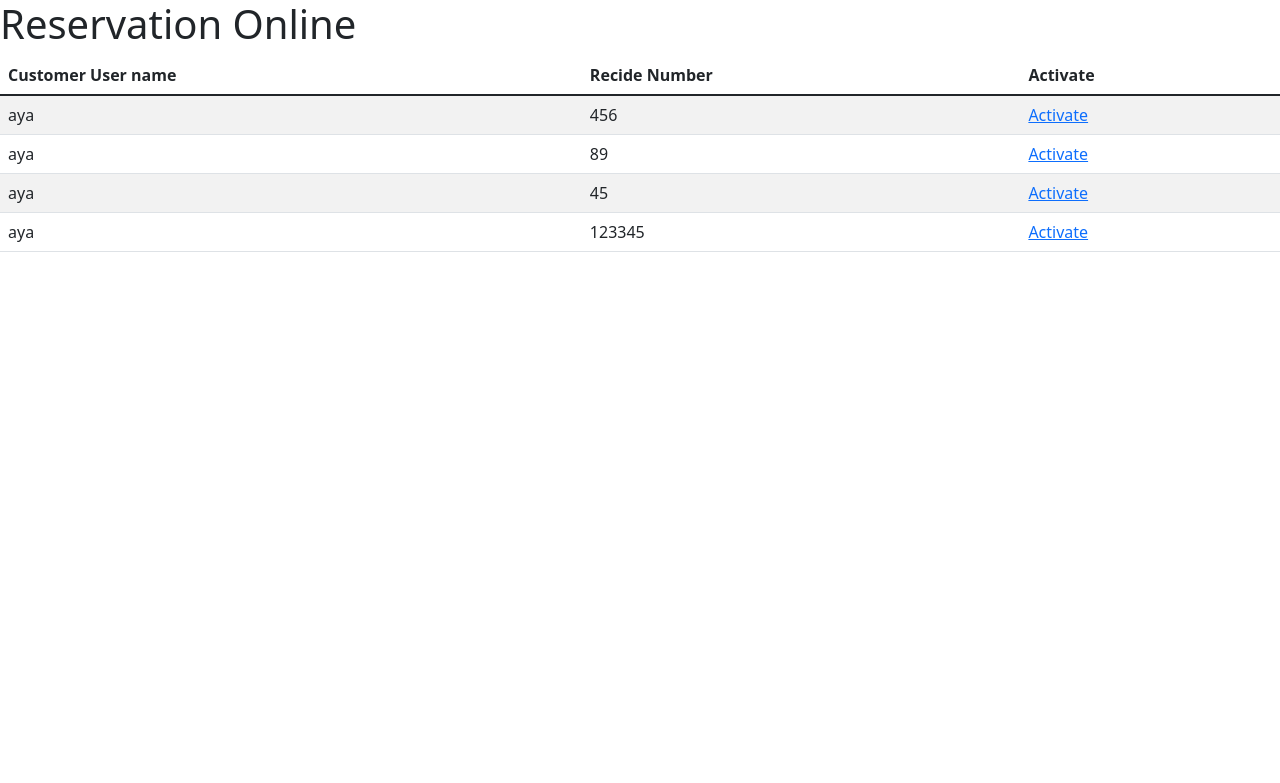
After one commit to Aya262/task3, a Django app: page /inactiveReservations/ in a window 1280 px wide. The commit adds this page. Shown: the top 783 px of the page. Run offline with Django 3.2, Linux system fonts and the light colour scheme; data comes from the database, SQL or seed files in the repository; both versions use the stored data as it was after the commit; some libraries are stand-ins or nearby versions.

Commit message:
add activate view

```diff
--- a/busesonline/Buses/models.py
+++ b/busesonline/Buses/models.py
@@ -7,8 +7,8 @@ from django.contrib.contenttypes.models import ContentType
 #admins_group,created=Group.objects.get_or_create(name='Admins')
 #ct=ContentType.objects.get_for_model(User)
 #permission=Permission.objects.create(codename='activate_reservation',
-                                                #name='activate_reservation',
-                                                #content_type=ct)
+#                                                name='activate_reservation',
+#                                                content_type=ct)
 #admins_group.permissions.add(permission)
 
 class Bus(models.Model):
@@ -54,5 +54,6 @@ class Registration(models.Model):
     recide_number=models.IntegerField()
     isactive=models.BooleanField(default=False)
 
-
+    def __str__(self):
+        return self.customer.username
     #payment_reciept
--- /dev/null
+++ b/busesonline/Buses/templates/Buses/activation_done.html
@@ -0,0 +1 @@
+<h1>Activation Successfully</h1>
--- /dev/null
+++ b/busesonline/Buses/templates/Buses/inactive_reservations.html
@@ -0,0 +1,29 @@
+<html>
+    <head>
+        <meta charset="utf-8">
+        <meta name="viewport" content="width=device-width, initial-scale=1, shrink-to-fit=no">
+        <link href="https://cdn.jsdelivr.net/npm/bootstrap@5.1.3/dist/css/bootstrap.min.css" rel="stylesheet" integrity="sha384-1BmE4kWBq78iYhFldvKuhfTAU6auU8tT94WrHftjDbrCEXSU1oBoqyl2QvZ6jIW3" crossorigin="anonymous">
+        <script src="https://stackpath.bootstrapcdn.com/bootstrap/4.1.3/js/bootstrap.min.js" integrity="sha384-ChfqqxuZUCnJSK3+MXmPNIyE6ZbWh2IMqE241rYiqJxyMiZ6OW/JmZQ5stwEULTy" crossorigin="anonymous"></script>
+        </head>
+        <body>
+            <h1> Reservation Online </h1>
+            <table class ='table table-striped'>
+                <thead >
+                    <tr>
+                        <th scope="col">Customer User name</th>
+                        <th scope="col">Recide Number</th>
+                        <th scope="col">Activate</th>
+                        <tr>
+                    </thead>
+                <tbody>
+                    {% for item in all_reservation %}
+                        <tr>
+                            <td>{{item.customer.username}}</td>
+                            <td>{{item.recide_number}}</td>
+                            <td><a href="{% url 'activate' item.id  %}"> Activate </a></td>
+                            </tr>
+                    {% endfor %}
+                    <tbody>
+            </table>
+            </body>
+        </html>
--- a/busesonline/Buses/templates/Buses/reserve.html
+++ /dev/null
@@ -1,5 +0,0 @@
-<form method='post' action="">
-    {%csrf_token %}
-    {{form}}
-    <input type='submit' value='Reserve'>
-    </form>
--- a/busesonline/Buses/urls.py
+++ b/busesonline/Buses/urls.py
@@ -4,7 +4,8 @@ urlpatterns=[
 
     path('',index,name='index'),
     path('accounts/sign_up',sign_up,name='sign_up'),
+    #path('reserve/<int:rout_id>/<int:reg_id>/',reserve,name='reserve'),
     path('home/',home,name='home'),
-    path('reserve/<int:rout_id>/<int:reg_id>/',reserve,name='reserve'),
-    path('home2/',home2,name='home2')
+    path('inactiveReservations/',inactivate_reservations,name='inactive_reservation'),
+    path('activate/<int:reserve_id>/',active_reservation,name='activate')
 ]
--- a/busesonline/Buses/views.py
+++ b/busesonline/Buses/views.py
@@ -23,44 +23,29 @@ def sign_up(request):
 
 @login_required
 def home(request):
-    #customer=User.objects.get(id=cust_id)
-    bus_routes=BusRoute.objects.all()
-    register_type=RegistrationPeriodType.objects.all()
-    context={
-        #'customer':customer,
-        'bus_routes':bus_routes,
-        'register_type':register_type
-    }
-    return render(request,'Buses/home.html',context)
-
-def home2(request):
     form=Reservation()
-    done=False
     if request.method=='POST':
         user=User.objects.get(username=request.user.username)
         form=Reservation(request.POST,instance=user)
         if form.is_valid():
-            form.save()
+            data=form.cleaned_data
+            obj=Registration(customer=user,bus_route=data['bus_route'],registration_type=data['registration_type'],recide_number=data['recide_number'])
+            obj.save()
+            print("yes")
             messages.info(request,"The Reservation is Done wait for admin to activate")
-    context={'form':form,
-                 'done':done}
-    return render(request,'Buses/home2.html',context)
+    context={'form':form}
+    return render(request,'Buses/home.html',context)
 
 
+#@group_required('admin')
+def inactivate_reservations(request):
+    all_reservation=Registration.objects.filter(isactive=False)
+    context={'all_reservation':all_reservation}
+    return render(request,'Buses/inactive_reservations.html',context)
 
-#def activate_reservation(request):
-
-
-def reserve(request,rout_id,reg_id):
-    registrationtype_obj=RegistrationPeriodType.objects.get(id=reg_id)
-    bus_route_obj=BusRoute.objects.get(id=rout_id)
-    #customer_obj=User.objects.get(id=cut_id)
-    registration_obj=Registration(bus_route=bus_route_obj,registration_type=registrationtype_obj)
-    form=Reservation()
-    if request.method=='post':
-        form=Reservation(request.POST,instance=registration_obj)
-        if form.is_valid():
-            form.save()
-            print("yes")
-    context={'form':form}
-    return render(request,'Buses/reserve.html',context)
+#@group_required('admin')
+def active_reservation(request,reserve_id):
+    reservation=Registration.objects.get(id=reserve_id)
+    reservation.isactive=True
+    reservation.save()
+    return render(request,'Buses/activation_done.html')
```
Also changed, not shown: busesonline/Buses/templates/Buses/home.html (+12 -31 lines), busesonline/Buses/templates/Buses/home2.html (deleted, +0 -12 lines), busesonline/db.sqlite3.
